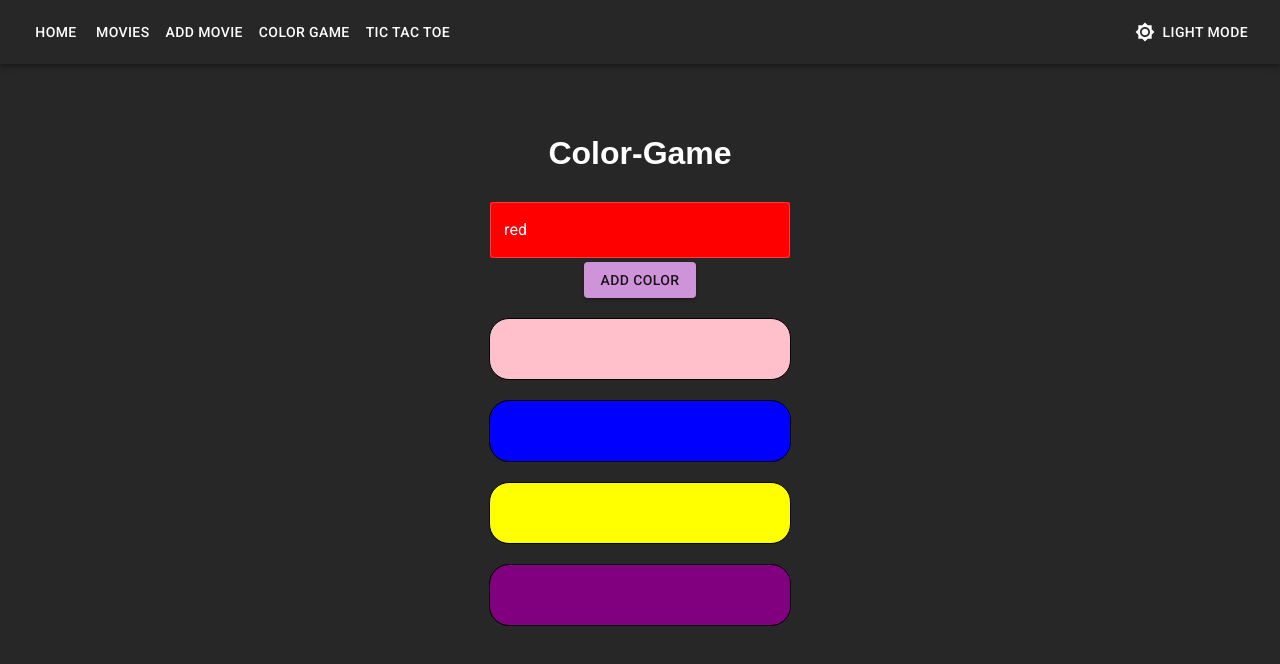
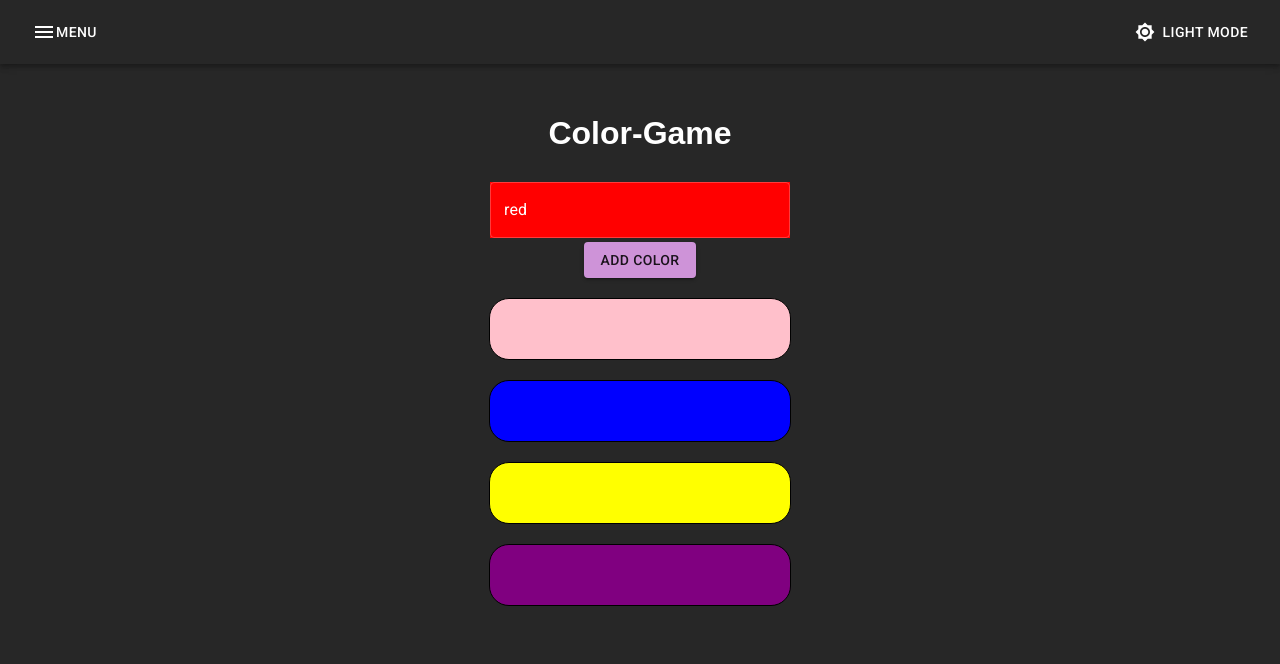
Before and after one commit to RambabuMS/Movie-app, a React (Create React App) app: page /color-game in a window 1280 px wide. Shown: the top 664 px of the page. Built offline with nearby package versions, Linux system fonts and the light colour scheme.

Commit message:
drawer integrated

```diff
--- a/src/App.css
+++ b/src/App.css
@@ -2,12 +2,9 @@
   font-family: sans-serif;
 }
 
-.full-game{
+.full-game {
   background-image: url("https://static.vecteezy.com/system/resources/previews/004/532/221/non_2x/tic-tac-toe-seamless-background-on-dark-blue-illustration-vector.jpg");
   min-height: 100vh;
-}
-.route-container{
-  margin-top: 20px;
 }
 
 img {
@@ -15,54 +12,52 @@ img {
   width: 350px;
   height: 500px;
   margin-top: 20px;
-  object-fit:cover;
+  object-fit: cover;
 }
-.movie{
+.movie {
   display: flex;
   flex-wrap: wrap;
-  justify-content:space-evenly;
+  justify-content: space-evenly;
   gap: 16px;
 }
-  .input{
+.input {
   display: flex;
   flex-direction: column;
   justify-content: center;
   align-items: center;
 }
-  .text{
-    width:50%;
+.text {
+  width: 50%;
 }
-  .buton{
+.buton {
   display: flex;
   align-items: center;
   justify-content: center;
 }
-.color-box{
+.color-box {
   display: flex;
   flex-direction: column;
   align-items: center;
   justify-content: center;
+  margin-top: 30px;
+}
+.Colorbox {
+  border: 1px solid black;
+  border-radius: 20px;
+}
+
+.homepage {
+  text-align: center;
+  margin-top: 100px;
+}
+.play {
+  display: flex;
+  gap: 20px;
+}
+.restart {
   margin-top: 50px;
 }
-.Colorbox{
-  border: 1px solid black;
-  border-radius:20px;
-}
-
-.homepage{
-  text-align: center;
-  Margin-top: 100px;
-
-}
-.play{
-  margin-top: 20px;
-  display: flex;
-  gap: 20px ;
-}
-.restart{
-  margin-top: 50px;
-}
-.game-box{
+.game-box {
   height: 160px;
   width: 160px;
   border: 1px solid black;
@@ -72,38 +67,37 @@ img {
   justify-content: center;
   align-items: center;
   cursor: pointer;
-
 }
 
-.board{
+.board {
   display: flex;
   flex-wrap: wrap;
   width: 492px;
-    margin-top: 30px;
 }
-  .full-game{
+.full-game {
   display: flex;
   flex-direction: column;
   justify-content: center;
   align-items: center;
+  margin-top: 0;
 }
 
-  .turnhide{
-    display :none;
+.turnhide {
+  display: none;
 }
-  .showturn{
-    display :block;
-    color: lightblue
+.showturn {
+  display: block;
+  color: lightblue;
 }
-  .error-page{
+.error-page {
   text-align: center;
   font-size: 60px;
-    margin:0;
+  margin: 0;
 }
-  .nfound{
+.nfound {
   width: 100%;
   height: 100%;
 }
-  .head{
+.head {
   color: #fff;
 }
--- a/src/App.js
+++ b/src/App.js
@@ -3,26 +3,60 @@ import { useState } from "react";
 import { useHistory } from "react-router-dom";
 import { Newcolor } from "./Newcolor";
 import { TicTacToe } from "./TicTacToe";
-import { Switch, Route,Redirect } from "react-router-dom";
+import { Switch, Route, Redirect } from "react-router-dom";
 import { Movielist } from "./Movielist";
 import { Homepage } from "./Homepage";
 import { NotFound } from "./NotFound";
 import { Addmovie } from "./Addmovie";
 import { Moviedetails } from "./Moviedetails";
 import { Updatemovie } from "./Updatemovie";
-import AppBar from '@mui/material/AppBar';
-import Toolbar from '@mui/material/Toolbar';
-import Button from '@mui/material/Button';
-import Paper from '@mui/material/Paper';
-import Brightness4Icon from '@mui/icons-material/Brightness4';
-import Brightness7Icon from '@mui/icons-material/Brightness7';
-import { createTheme, ThemeProvider } from '@mui/material/styles';
-
+import AppBar from "@mui/material/AppBar";
+import Toolbar from "@mui/material/Toolbar";
+import Button from "@mui/material/Button";
+import Paper from "@mui/material/Paper";
+import Brightness4Icon from "@mui/icons-material/Brightness4";
+import Brightness7Icon from "@mui/icons-material/Brightness7";
+import { createTheme, ThemeProvider } from "@mui/material/styles";
+import Box from "@mui/material/Box";
+import Drawer from "@mui/material/Drawer";
+import List from "@mui/material/List";
+import ListItem from "@mui/material/ListItem";
+import ListItemText from "@mui/material/ListItemText";
+import { Fragment } from "react";
+import MenuIcon from "@mui/icons-material/Menu";
 
 export default function App() {
   //  const [movielist,setMovielist]=useState(INITIAL_MOVIE_LIST);
 
-  const history= useHistory();
+  const history = useHistory();
+
+  const array = [
+    {
+      name: "HOME",
+      onClick: "/",
+      icon: "🏠",
+    },
+    {
+      name: "MOVIES",
+      onClick: "/movies",
+      icon: "🎥",
+    },
+    {
+      name: "ADD MOVIE",
+      onClick: "/movies/add",
+      icon: "🎬",
+    },
+    {
+      name: "COLOR GAME",
+      onClick: "/color-game",
+      icon: "🎈",
+    },
+    {
+      name: "Tic Tac Toe",
+      onClick: "/tic-tac-toe",
+      icon: "⚡",
+    },
+  ];
 
   const [mode, setMode] = useState("dark");
   const theme = createTheme({
@@ -30,29 +64,101 @@ export default function App() {
       mode: mode,
     },
   });
+
+  const [state, setState] = useState({
+    left: false,
+  });
+
+  const toggleDrawer = (anchor, open) => (event) => {
+    if (
+      event.type === "keydown" &&
+      (event.key === "Tab" || event.key === "Shift")
+    ) {
+      return;
+    }
+
+    setState({ ...state, [anchor]: open });
+  };
+
+  const list = (anchor) => (
+    <Box
+      sx={{ width: anchor === "top" || anchor === "bottom" ? "auto" : 250 }}
+      role="presentation"
+      onClick={toggleDrawer(anchor, false)}
+      onKeyDown={toggleDrawer(anchor, false)}
+    >
+      <List>
+        {array.map(({ name, onClick, icon }) => (
+          <ListItem
+            button
+            key={name}
+            onClick={() => {
+              history.push(onClick);
+            }}
+          >
+            <ListItemText color="success" primary={name} />
+            {icon}
+          </ListItem>
+        ))}
+      </List>
+    </Box>
+  );
+
   return (
     <ThemeProvider theme={theme}>
-     <Paper style={{borderRadius: "0px" , minHeight: "100vh"}} elevation={4}>
+      <Paper style={{ borderRadius: "0px", minHeight: "100vh" }} elevation={4}>
         <div className="App">
-
           <AppBar position="static">
             <Toolbar>
-          <Button color="inherit" onClick={() => history.push("/")}>
-          Home</Button>
+              {/* <Button color="inherit" onClick={() => history.push("/")}>
+                Home
+              </Button>
               <Button color="inherit" onClick={() => history.push("/movies")}>
-          Movies</Button>
-          <Button color="inherit" onClick={() => history.push("/movies/add")}>
-          Add Movie</Button>
-          <Button color="inherit" onClick={() => history.push("/color-game")}>
-          Color Game</Button>
-          <Button color="inherit" onClick={() => history.push("/tic-tac-toe")}>
-          Tic Tac Toe</Button>
+                Movies
+              </Button>
+              <Button
+                color="inherit"
+                onClick={() => history.push("/movies/add")}
+              >
+                Add Movie
+              </Button>
+              <Button
+                color="inherit"
+                onClick={() => history.push("/color-game")}
+              >
+                Color Game
+              </Button>
+              <Button
+                color="inherit"
+                onClick={() => history.push("/tic-tac-toe")}
+              >
+                Tic Tac Toe
+              </Button> */}
+              {["left"].map((anchor) => (
+                <Fragment key={anchor}>
+                  <Button color="inherit" onClick={toggleDrawer(anchor, true)}>
+                    <MenuIcon />
+                    Menu
+                  </Button>
+                  <Drawer
+                    anchor={anchor}
+                    open={state[anchor]}
+                    onClose={toggleDrawer(anchor, false)}
+                  >
+                    {list(anchor)}
+                  </Drawer>
+                </Fragment>
+              ))}
               <Button
                 color="inherit"
                 style={{ marginLeft: "auto" }}
-          startIcon={mode === "dark" ? <Brightness7Icon /> : <Brightness4Icon />}
-          onClick={() => setMode(mode === "light" ? "dark" : "light" )}>
-          {mode === "light" ? "dark" : "light" } Mode</Button>
+                startIcon={
+                  mode === "dark" ? <Brightness7Icon /> : <Brightness4Icon />
+                }
+                onClick={() => setMode(mode === "light" ? "dark" : "light")}
+              >
+                {mode === "light" ? "dark" : "light"} Mode
+              </Button>
             </Toolbar>
           </AppBar>
           <div className="route-container">
@@ -89,6 +195,5 @@ export default function App() {
         </div>
       </Paper>
     </ThemeProvider>
-
   );
 }
```
Lines whose indentation alone changed are shown as unchanged.
